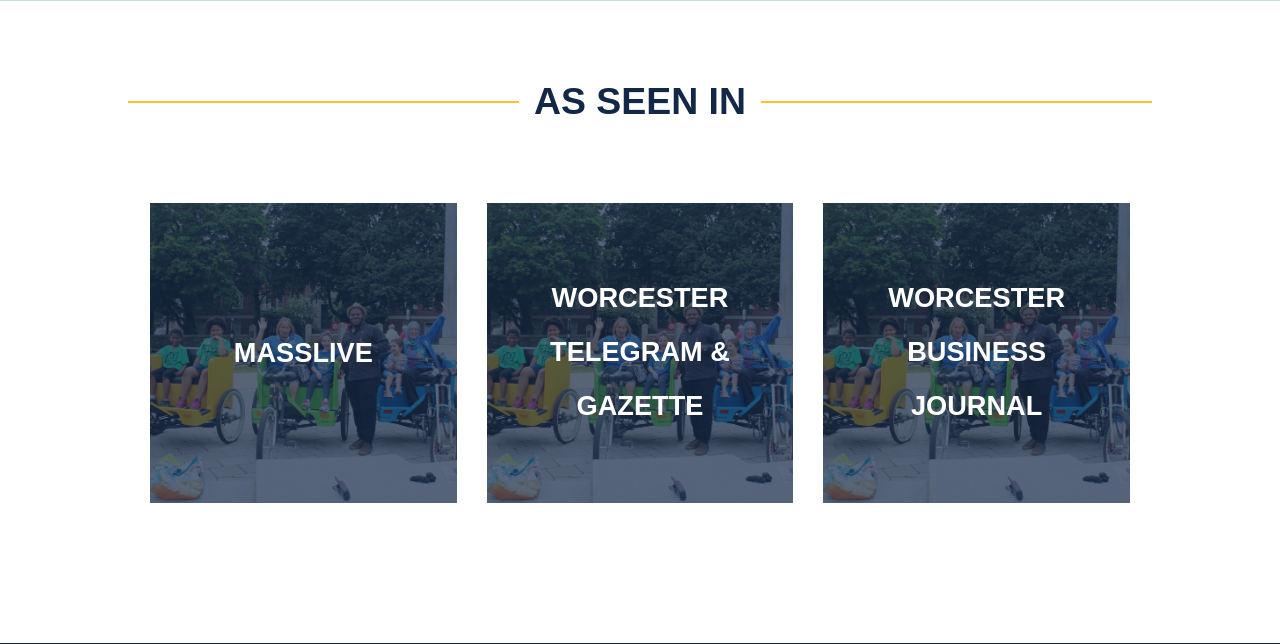
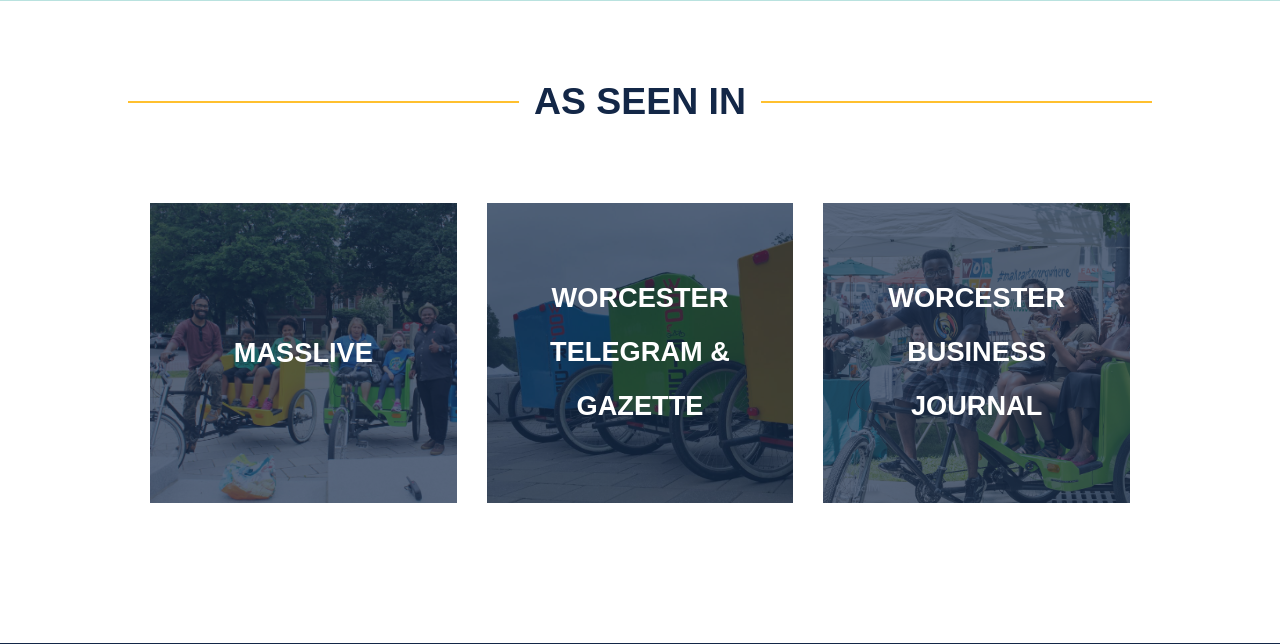
Before and after one commit to jbdano/woorides, a PHP site: page / in a window 1280 px wide. Shown: the part 3687-4331 px from the top of the page. Run offline with PHP 8.4, Linux system fonts and the light colour scheme; some libraries are stand-ins or nearby versions; some web fonts are replaced.

Commit message:
updated background images to press blocks

```diff
--- a/Assets/css/custom.css
+++ b/Assets/css/custom.css
@@ -1035,10 +1035,9 @@ body {
   max-width: 400px;
   padding-bottom: 300px;
   margin: 0 auto;
-  background: url("../../Assets/img/Ali_Valentine_Yaovi.jpg") center center;
   background-size: cover;
   position: relative; }
-  /* line 30, C:/Bitnami/wampstack-7.0.30-1/apache2/htdocs/woorides/Assets/css/scss/home/_press.scss */
+  /* line 29, C:/Bitnami/wampstack-7.0.30-1/apache2/htdocs/woorides/Assets/css/scss/home/_press.scss */
   .asi-img:before {
     position: absolute;
     content: " ";
@@ -1049,8 +1048,17 @@ body {
     display: block;
     z-index: 0;
     background-color: rgba(19, 39, 71, 0.7); }
+  /* line 40, C:/Bitnami/wampstack-7.0.30-1/apache2/htdocs/woorides/Assets/css/scss/home/_press.scss */
+  .asi-img.asi-img-masslive {
+    background-image: url("../../Assets/img/Ali_Valentine_Yaovi.jpg"); }
+  /* line 43, C:/Bitnami/wampstack-7.0.30-1/apache2/htdocs/woorides/Assets/css/scss/home/_press.scss */
+  .asi-img.asi-img-wtg {
+    background-image: url("../../Assets/img/home_hero.jpg"); }
+  /* line 46, C:/Bitnami/wampstack-7.0.30-1/apache2/htdocs/woorides/Assets/css/scss/home/_press.scss */
+  .asi-img.asi-img-wbj {
+    background-image: url("../../Assets/img/Priscilla_Messinger.jpg"); }
 
-/* line 43, C:/Bitnami/wampstack-7.0.30-1/apache2/htdocs/woorides/Assets/css/scss/home/_press.scss */
+/* line 51, C:/Bitnami/wampstack-7.0.30-1/apache2/htdocs/woorides/Assets/css/scss/home/_press.scss */
 .asi-text-overlay {
   color: white;
   position: absolute;
@@ -1074,7 +1082,7 @@ img.asi-src-logo {
 	width: auto;
 }
 */
-/* line 66, C:/Bitnami/wampstack-7.0.30-1/apache2/htdocs/woorides/Assets/css/scss/home/_press.scss */
+/* line 74, C:/Bitnami/wampstack-7.0.30-1/apache2/htdocs/woorides/Assets/css/scss/home/_press.scss */
 .asi-item a:hover .asi-img:before {
   background-color: rgba(185, 226, 223, 0.6);
   transition: all 0.2s ease-out; }
--- a/Assets/css/scss/home/_press.scss
+++ b/Assets/css/scss/home/_press.scss
@@ -24,7 +24,6 @@
 	max-width: 400px;
 	padding-bottom: 300px;
 	margin: 0 auto;
-	background: url('../../Assets/img/Ali_Valentine_Yaovi.jpg') center center;
 	background-size: cover;
 	position: relative;
 	&:before{
@@ -37,6 +36,15 @@
 		display: block;
 		z-index:0;
 		background-color: rgba(19, 39, 71, 0.7);
+	}
+	&.asi-img-masslive {
+		background-image: url('../../Assets/img/Ali_Valentine_Yaovi.jpg');
+	}
+	&.asi-img-wtg {
+		background-image: url('../../Assets/img/home_hero.jpg');
+	}
+	&.asi-img-wbj {
+		background-image: url('../../Assets/img/Priscilla_Messinger.jpg');
 	}
 }
 
--- a/index.html
+++ b/index.html
@@ -423,25 +423,25 @@
 			<h2 class="revRul-title ruler-break-title">AS SEEN IN</h2>
 		</div>
 		<div id="asi-grid">
-			<div class="asi-item asi-img-masslive">
+			<div class="asi-item">
 				<a href="https://www.masslive.com/news/worcester/index.ssf/2017/07/woorides_is_worcesters_new_ped.html" target="_blank">
-					<div class="asi-img">
+					<div class="asi-img asi-img-masslive">
 						<h4 class="asi-text-overlay">MASSLIVE</h4>
 						<!-- <img class="asi-src-logo asi-src-logo-masslive" src="Assets/img/masslive-logo.png"> -->
 					</div>
 				</a>
 			</div>
-			<div class="asi-item asi-img-wtg">
+			<div class="asi-item">
 				<a href="http://www.telegram.com/news/20170725/pedicabs-add-to-worcester-transportation-mix" target="_blank">
-					<div class="asi-img">
+					<div class="asi-img asi-img-wtg">
 						<h4 class="asi-text-overlay">WORCESTER<br>TELEGRAM & GAZETTE</h4>
 						<!-- <img class="asi-src-logo asi-src-logo-masslive" src="Assets/img/wtg-logo.png"> -->
 					</div>
 				</a>
 			</div>
-			<div class="asi-item asi-img-wbj">
+			<div class="asi-item">
 				<a href="http://www.wbjournal.com/article/20170707/NEWS01/170709979/new-pedicab-service-in-worcester" target="_blank">
-					<div class="asi-img asi-img-masslive">
+					<div class="asi-img asi-img-wbj">
 						<h4 class="asi-text-overlay">WORCESTER<br>BUSINESS JOURNAL</h4>
 						<!-- <img class="asi-src-logo asi-src-logo-masslive" src="Assets/img/wbj-logo.jpg"> -->
 					</div>
```
Also changed, not shown: 1 other file.
